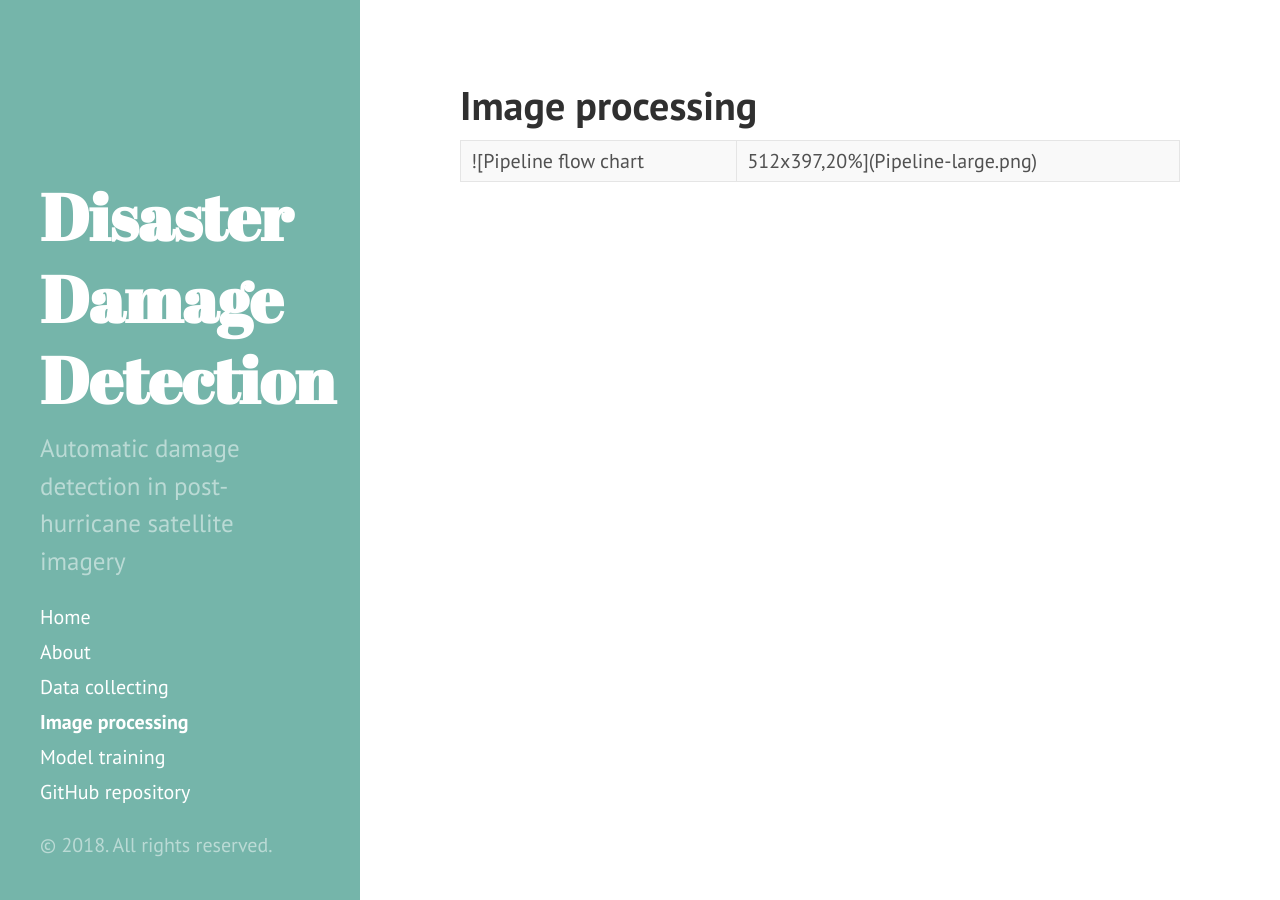
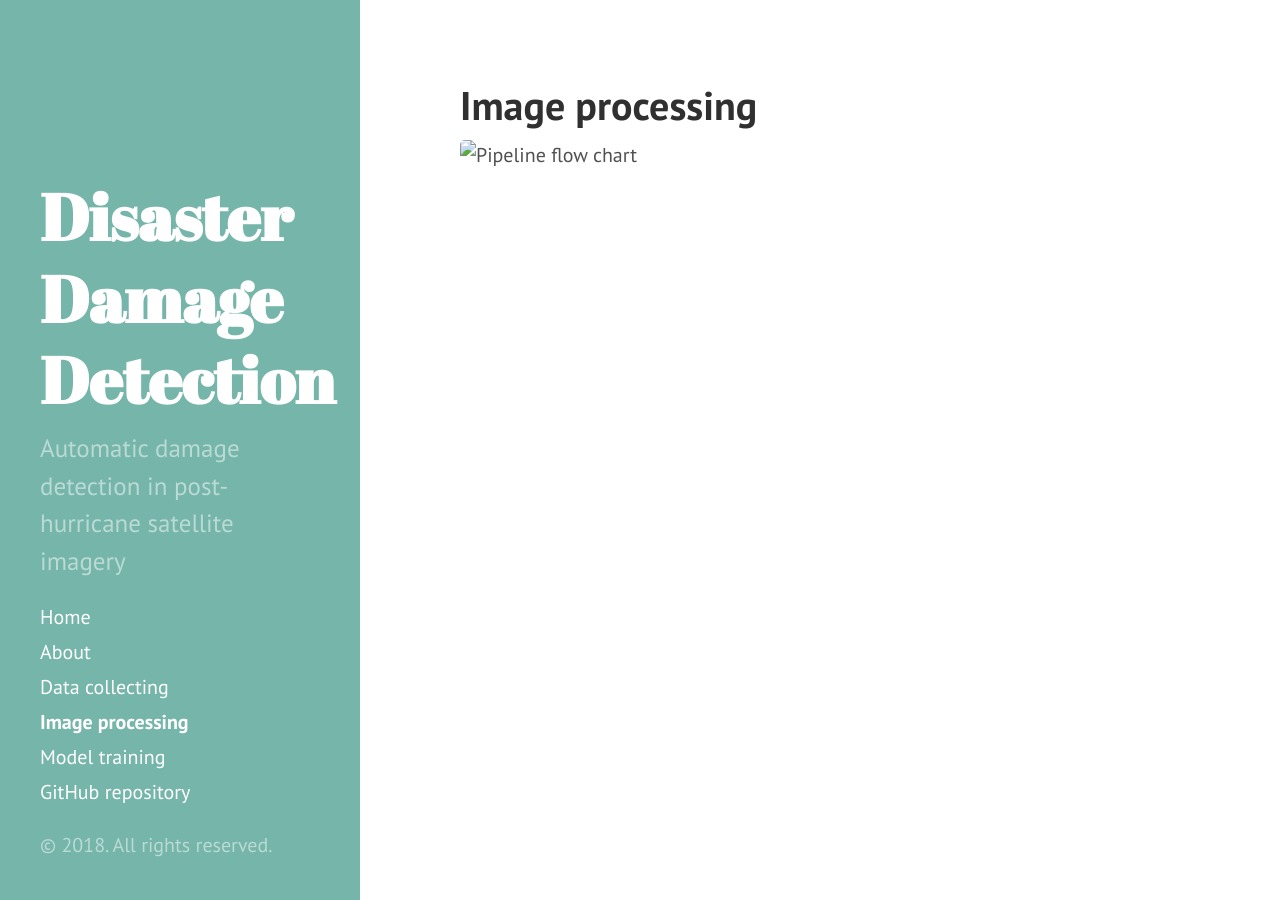
Before and after one commit to DDS-Lab/disaster-damage-detection, a Jekyll site: the page built from image-processing.md, in a window 1280 px wide. Built offline with Jekyll 4.4.1, drawn with Linux system fonts in a browser that asks for light colours.

Commit message:
Update image-processing.md

```diff
--- a/image-processing.md
+++ b/image-processing.md
@@ -3,4 +3,4 @@ layout: page
 title:  Image processing
 ---
 
-![Pipeline flow chart|512x397,20%](Pipeline-large.png)
+![Pipeline flow chart](Pipeline-large.png)
```
